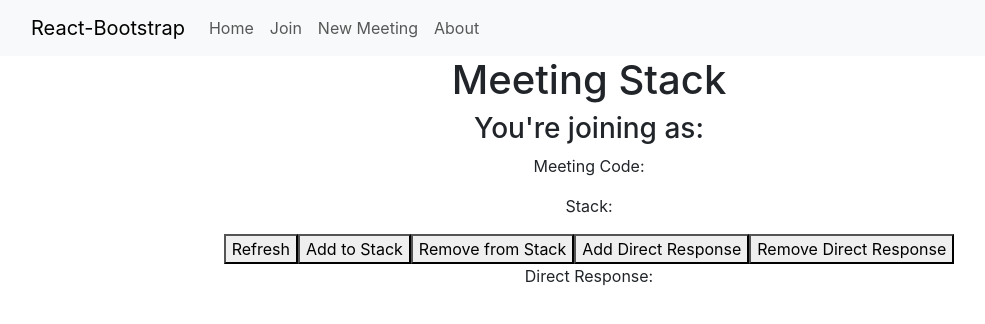
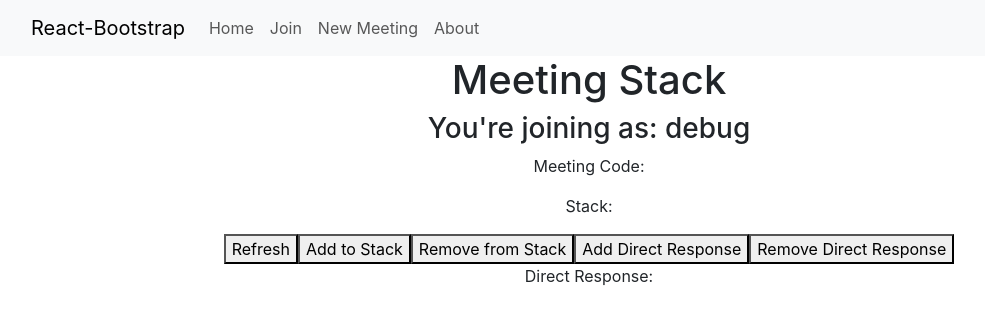
Before and after one commit to LycheeBay/the-meeting-stack, a React (Create React App) app: page /meeting in a window 1280 px wide. Shown: the top 324 px of the page, without its empty margins (51-1036 px from the left). Built offline with nearby package versions, Linux system fonts and the light colour scheme; no server answers.

Commit message:
attempted incorporating contexts

```diff
--- a/src/App.js
+++ b/src/App.js
@@ -6,18 +6,27 @@ import NewMeeting from './newMeeting';
 import Home from './home';
 import Meeting from './meeting';
 import './App.css';
+import { useContext, createContext } from 'react';
+
+export const NameContext = createContext('debug');
 
 function App() {
+  const username = useContext(NameContext);
+
   return (
     <div className="App">
+      <NameContext.Provider value={username}>
       <Routes>
+
       <Route path="/" element={<Home />} />
       <Route path="/home" element={<Home />} />
       <Route path="/new-meeting" element={<NewMeeting />} />
       <Route path="/join-meeting" element={<JoinMeeting />} />
       <Route path="/about" element={<About />} />
       <Route path="/meeting" element={<Meeting />} />
+
       </Routes>
+      </NameContext.Provider>
     </div>
   );
 }
--- a/src/constants.js
+++ b/src/constants.js
@@ -1,4 +1,4 @@
-const isLocal = false;
-const backendUrl = isLocal ? `localhost:5000` : `https://sandycreek.pythonanywhere.com/`;
+const isLocal = true;
+const backendUrl = isLocal ? `http://127.0.0.1:5000` : `https://sandycreek.pythonanywhere.com/`;
 
 export { backendUrl };
--- a/src/home.js
+++ b/src/home.js
@@ -16,6 +16,7 @@ function Home() {
         })
             .then(response => response.json())
             .then(data => {
+                console.log(data);
                 setNumMeetings(data.meeting_count);
             });
     };
--- a/src/index.js
+++ b/src/index.js
@@ -8,9 +8,9 @@ import { BrowserRouter } from 'react-router-dom';
 import NavBar from './navbar';
 
 const root = ReactDOM.createRoot(document.getElementById('root'));
+
 root.render(
   <React.StrictMode>
-
     <BrowserRouter>
       <NavBar />
       <App />
--- a/src/joinMeeting.js
+++ b/src/joinMeeting.js
@@ -1,11 +1,12 @@
 import Button from 'react-bootstrap/Button';
-import React, { useEffect, useState } from 'react';
+import React, { useEffect, useState, useContext } from 'react';
 import { useNavigate } from "react-router-dom";
 import * as Constants from './constants'
+import { NameContext } from './App';
 
 function JoinMeeting() {
     const [meetingCode, setMeetingCode] = useState('');
-    const [username, setUsername] = useState('');
+    const [username, setUsername] = useState(useContext(NameContext));
     const [message, setMessage] = useState('');
     const navigate = useNavigate();
 
@@ -19,7 +20,7 @@ function JoinMeeting() {
     useEffect(() => {
         localStorage.setItem("meeting_id", meetingCode);
         console.log(username);
-        localStorage.setItem("name", username);
+        setUsername(username);
     }, [meetingCode]);
 
     const joinMeetingCall = () => {
--- a/src/meeting.js
+++ b/src/meeting.js
@@ -1,11 +1,12 @@
-import React, { useState, useEffect } from 'react';
-import * as Constants from './constants'
+import React, { useState, useEffect, useContext } from 'react';
+import * as Constants from './constants';
+import { NameContext } from './App';
 
 function Meeting() {
     const [stack, setStack] = useState([]);
     const [directResponse, setDirectResponse] = useState('');
     const [meetingCode, setMeetingCode] = useState(localStorage.getItem("meeting_id"));
-    const [username, setUsername] = useState(localStorage.getItem("name"));
+    const username = useContext(NameContext);
     const [refresh, setRefresh] = useState(false);
     const [addStack, setAddStack] = useState(false);
     const [addDirectResponse, setAddDirectResponse] = useState(false);
--- a/src/newMeeting.js
+++ b/src/newMeeting.js
@@ -1,11 +1,12 @@
 import Button from 'react-bootstrap/Button';
-import React, { useEffect, useState } from 'react';
+import React, { useEffect, useState, useContext } from 'react';
 import { useNavigate } from "react-router-dom";
 import * as Constants from './constants'
+import { NameContext } from './App';
 
 function NewMeeting() {
     const [meetingName, setMeetingName] = useState('');
-    const [username, setUsername] = useState('');
+    const [username, setUsername] = useState(useContext(NameContext));
     const [message, setMessage] = useState('');
     const [meetingId, setMeetingId] = useState(-1);
     const navigate = useNavigate();
@@ -19,7 +20,7 @@ function NewMeeting() {
 
     useEffect(() => {
         localStorage.setItem("meeting_id", meetingId);
-        localStorage.setItem("name", username);
+        setUsername(username);
     }, [meetingId]);
 
     const newMeetingCall = (index) => {
@@ -44,6 +45,7 @@ function NewMeeting() {
     };
 
     return (
+        <NameContext.Provider value={username}>
         <div className="App">
             <h1>To Create a New Meeting</h1>
             <p>Enter Meeting Name:</p>
@@ -54,6 +56,7 @@ function NewMeeting() {
             <br /><br />
             <Button onClick={handleNewMeeting}>New Meeting</Button>
         </div>
+        </NameContext.Provider>
     );
 }
 
```
